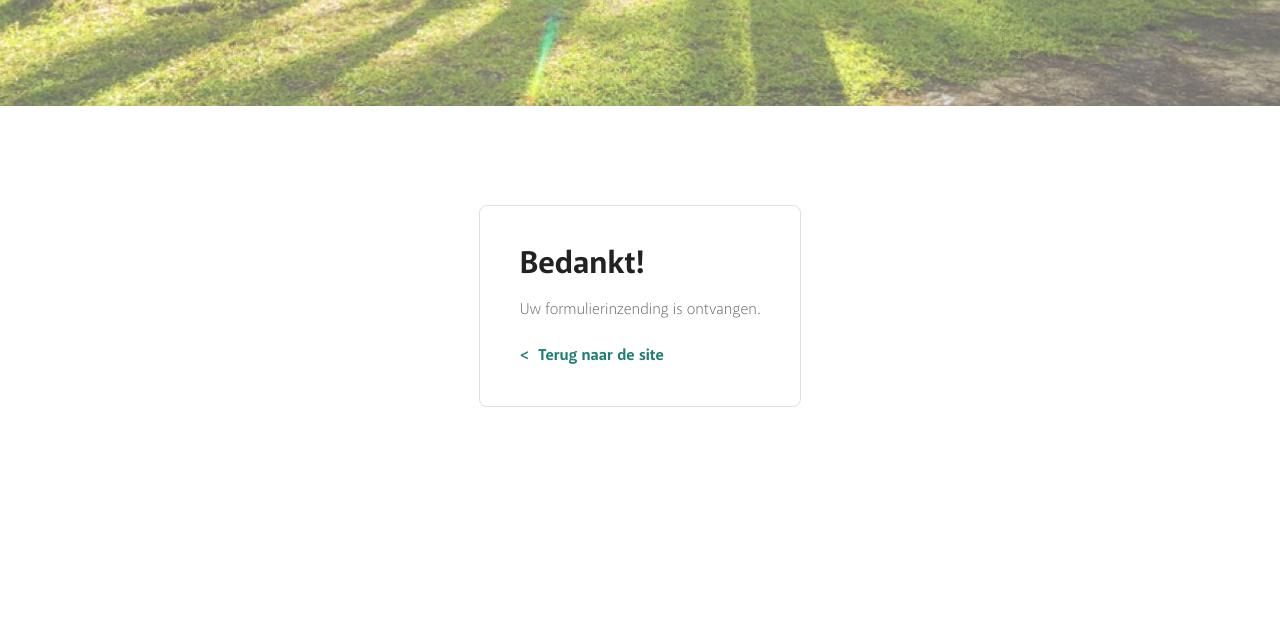
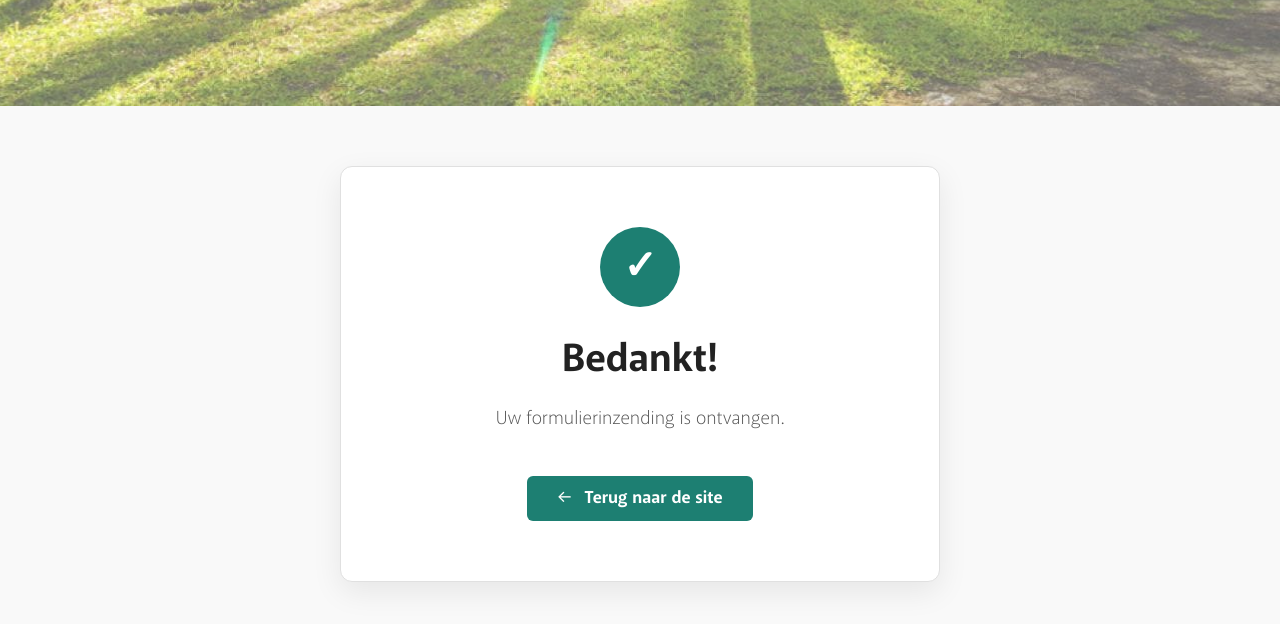
Before and after one commit to dmhub-dev/myfunus_coming_soon_page, a plain HTML site: page success/index.html in a window 1280 px wide. Shown: the part 294-918 px from the top of the page. Before the commit the page ends 800 px from the top, so only its background shows below. Drawn offline with Linux system fonts and the light colour scheme.

Commit message:
Added a successful form submission page

```diff
--- a/styles.css
+++ b/styles.css
@@ -146,7 +146,7 @@ p {
   flex-direction: column;
   justify-content: center;
   align-items: center;
-  padding: 10px;
+  padding: 20px;
   text-align: center;
   background-color: #fff;
 }
--- a/success/index.html
+++ b/success/index.html
@@ -12,52 +12,101 @@
             flex-direction: column;
             justify-content: center;
             align-items: center;
-            padding: 40px 20px;
-            background-color: #fff;
+            padding: 60px 20px;
+            background-color: #f9f9f9;
+            position: relative;
         }
 
         .success-content {
-            text-align: left;
-            max-width: 500px;
-            padding: 40px;
+            text-align: center;
+            max-width: 600px;
+            width: 90%;
+            padding: 60px;
             border: 1px solid #e0e0e0;
-            border-radius: 8px;
+            border-radius: 12px;
             background-color: #fff;
             font-family: 'Akagi Pro', sans-serif;
+            box-shadow: 0 10px 30px rgba(0, 0, 0, 0.08);
+            animation: fadeIn 0.8s ease-out;
+        }
+
+        @keyframes fadeIn {
+            from { opacity: 0; transform: translateY(20px); }
+            to { opacity: 1; transform: translateY(0); }
+        }
+
+        .success-icon {
+            width: 80px;
+            height: 80px;
+            margin: 0 auto 30px;
+            background-color: #1d7f72;
+            border-radius: 50%;
+            display: flex;
+            align-items: center;
+            justify-content: center;
+            color: white;
+            font-size: 40px;
+            position: relative;
+        }
+
+        .success-icon::before {
+            content: "✓";
+            font-weight: bold;
         }
 
         .success-title {
             font-family: 'Akagi Pro', sans-serif;
-            font-size: 2rem;
+            font-size: 2.5rem;
             font-weight: 700;
             color: #222;
-            margin-bottom: 15px;
+            margin-bottom: 20px;
         }
 
         .success-message {
             font-family: 'Akagi Pro', sans-serif;
-            font-size: 1rem;
-            color: #666;
-            margin-bottom: 25px;
-            line-height: 1.4;
+            font-size: 1.2rem;
+            color: #555;
+            margin-bottom: 40px;
+            line-height: 1.6;
         }
 
         .back-link {
             font-family: 'Akagi Pro', sans-serif;
-            color: #1d7f72;
+            display: inline-block;
+            color: white;
+            background-color: #1d7f72;
             text-decoration: none;
-            font-size: 1rem;
+            font-size: 1.1rem;
             font-weight: 700;
+            padding: 12px 30px;
+            border-radius: 6px;
+            transition: all 0.3s ease;
         }
 
         .back-link:hover {
-            color: #259d8c;
-            text-decoration: underline;
+            background-color: #259d8c;
+            transform: translateY(-2px);
+            box-shadow: 0 4px 12px rgba(29, 127, 114, 0.2);
         }
 
         .back-link::before {
-            content: "< ";
-            margin-right: 5px;
+            content: "← ";
+            margin-right: 8px;
+        }
+
+        /* Responsive adjustments */
+        @media (max-width: 768px) {
+            .success-content {
+                padding: 40px 30px;
+            }
+
+            .success-title {
+                font-size: 2rem;
+            }
+
+            .success-message {
+                font-size: 1.1rem;
+            }
         }
     </style>
 </head>
@@ -71,6 +120,7 @@
 
     <div class="success-container">
         <div class="success-content">
+            <div class="success-icon"></div>
             <h1 class="success-title">Bedankt!</h1>
             <p class="success-message">Uw formulierinzending is ontvangen.</p>
             <a href="/" class="back-link">Terug naar de site</a>
```
